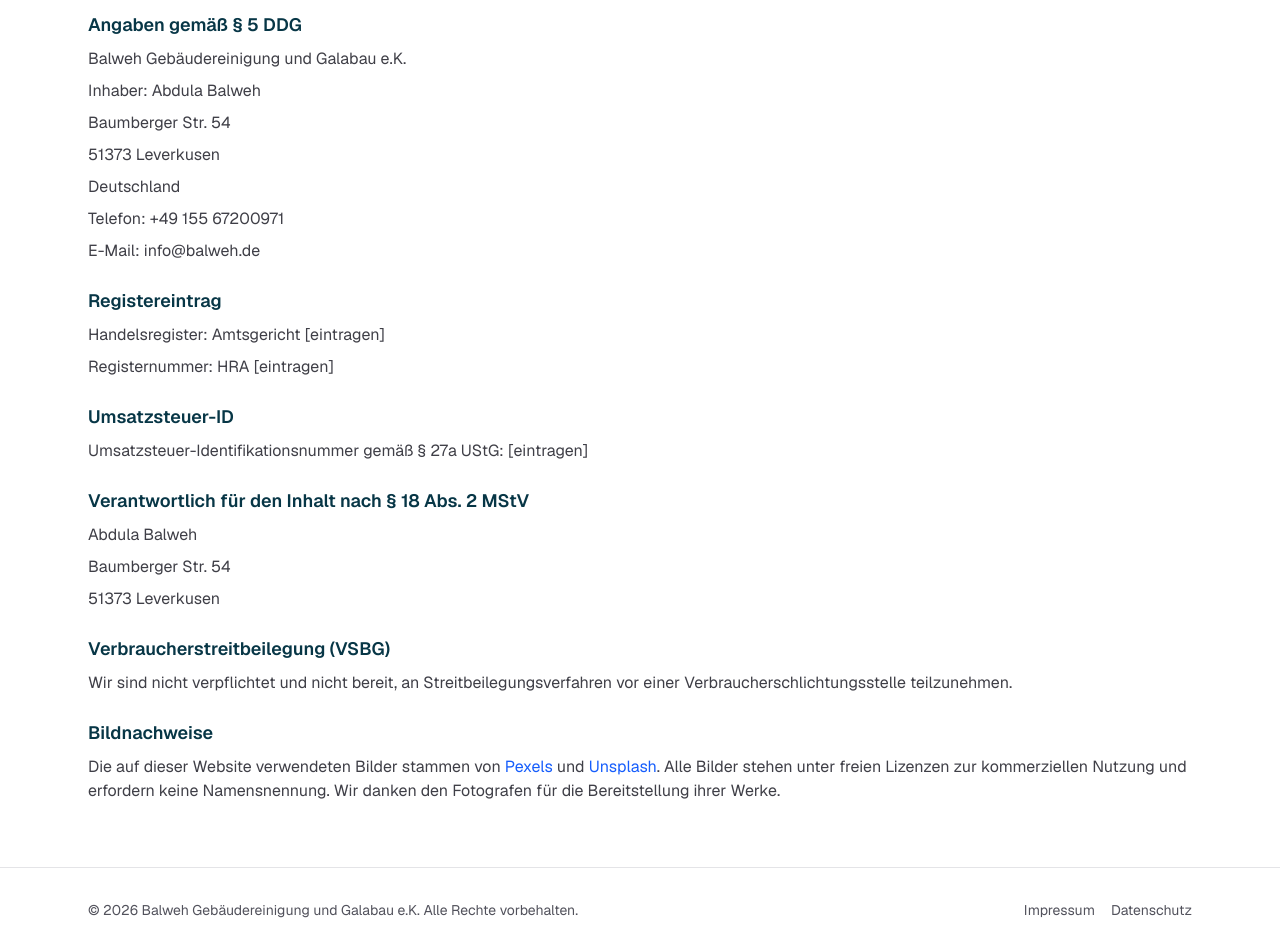
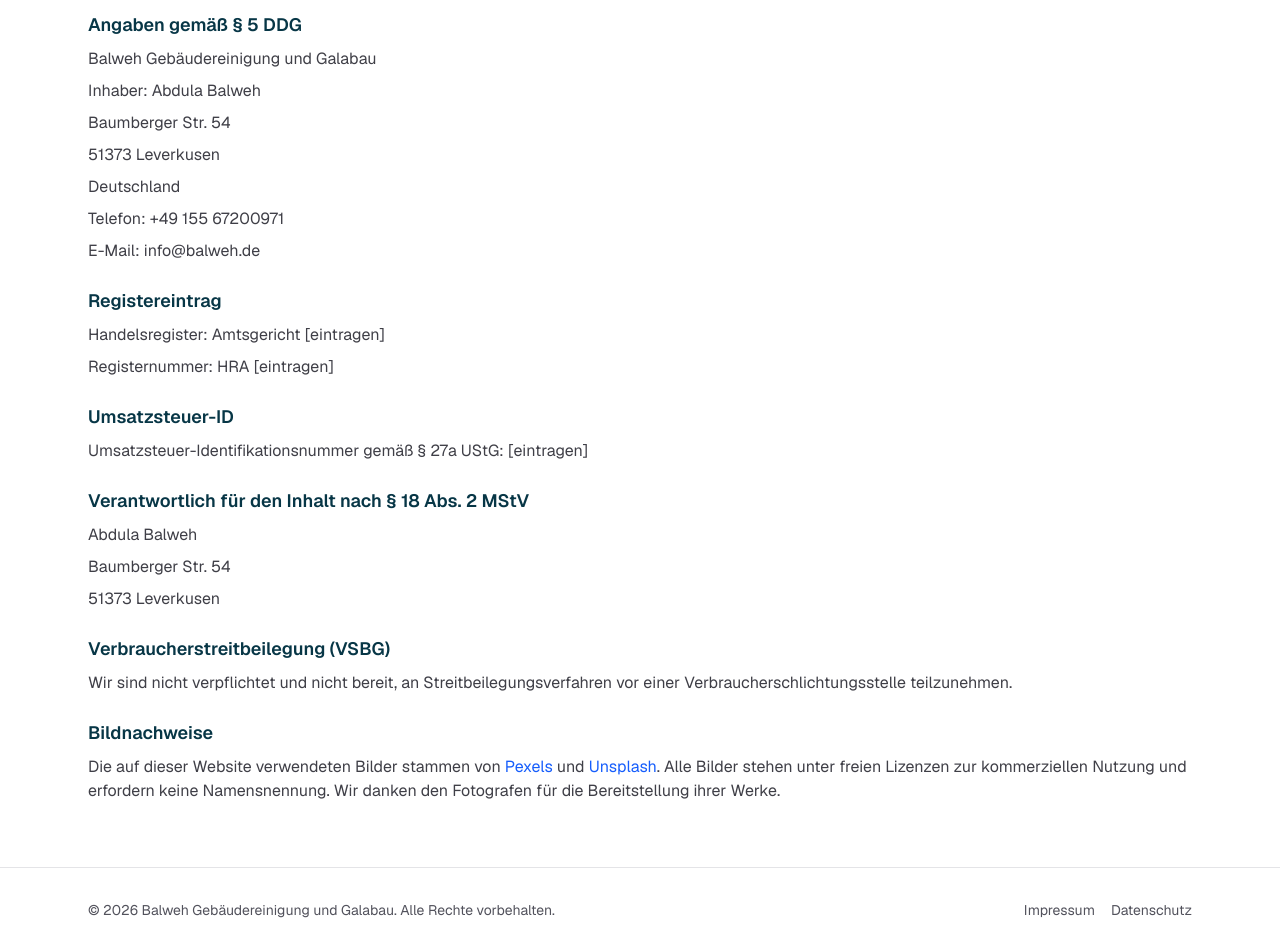
Before and after one commit to andonovnik/balweh-website, a Next.js app: page /impressum in a window 1280 px wide. Shown: the part 178-1130 px from the top of the page. Built offline with nearby package versions, Linux system fonts and the light colour scheme.

Commit message:
remove e.K.

```diff
--- a/app/components/Footer.tsx
+++ b/app/components/Footer.tsx
@@ -5,8 +5,8 @@
     <footer className="border-t border-zinc-200">
       <div className="mx-auto flex w-full max-w-6xl flex-col gap-3 px-6 py-8 text-sm text-zinc-600 md:flex-row md:items-center md:justify-between">
         <p>
-          © {new Date().getFullYear()} Balweh Gebäudereinigung und Galabau e.K.
-          Alle Rechte vorbehalten.
+          © {new Date().getFullYear()} Balweh Gebäudereinigung und Galabau. Alle
+          Rechte vorbehalten.
         </p>
         <nav className="flex items-center gap-4">
           <Link href="/impressum" className="hover:text-zinc-900">
--- a/app/datenschutz/page.tsx
+++ b/app/datenschutz/page.tsx
@@ -37,9 +37,7 @@
           <p>
             Verantwortlich für die Datenverarbeitung auf dieser Website ist:
           </p>
-          <p className="font-medium">
-            Balweh Gebäudereinigung und Galabau e.K.
-          </p>
+          <p className="font-medium">Balweh Gebäudereinigung und Galabau</p>
           <p>Inhaber: Abdula Balweh</p>
           <p>Baumberger Str. 54</p>
           <p>51373 Leverkusen</p>
--- a/app/impressum/page.tsx
+++ b/app/impressum/page.tsx
@@ -15,7 +15,7 @@
           <h2 className="text-lg font-semibold text-brand-primary">
             Angaben gemäß § 5 DDG
           </h2>
-          <p>Balweh Gebäudereinigung und Galabau e.K.</p>
+          <p>Balweh Gebäudereinigung und Galabau</p>
           <p>Inhaber: Abdula Balweh</p>
           <p>Baumberger Str. 54</p>
           <p>51373 Leverkusen</p>
--- a/app/kontakt/page.tsx
+++ b/app/kontakt/page.tsx
@@ -60,7 +60,7 @@
             </h2>
             <div className="mt-3 space-y-4">
               <p className="text-sm font-medium text-zinc-900">
-                Balweh Gebäudereinigung und Galabau e.K.
+                Balweh Gebäudereinigung und Galabau
               </p>
               <div className="flex items-start gap-3">
                 <svg
```
Also changed, not shown: 2 other files (tests, documents, lock files or other folders).
